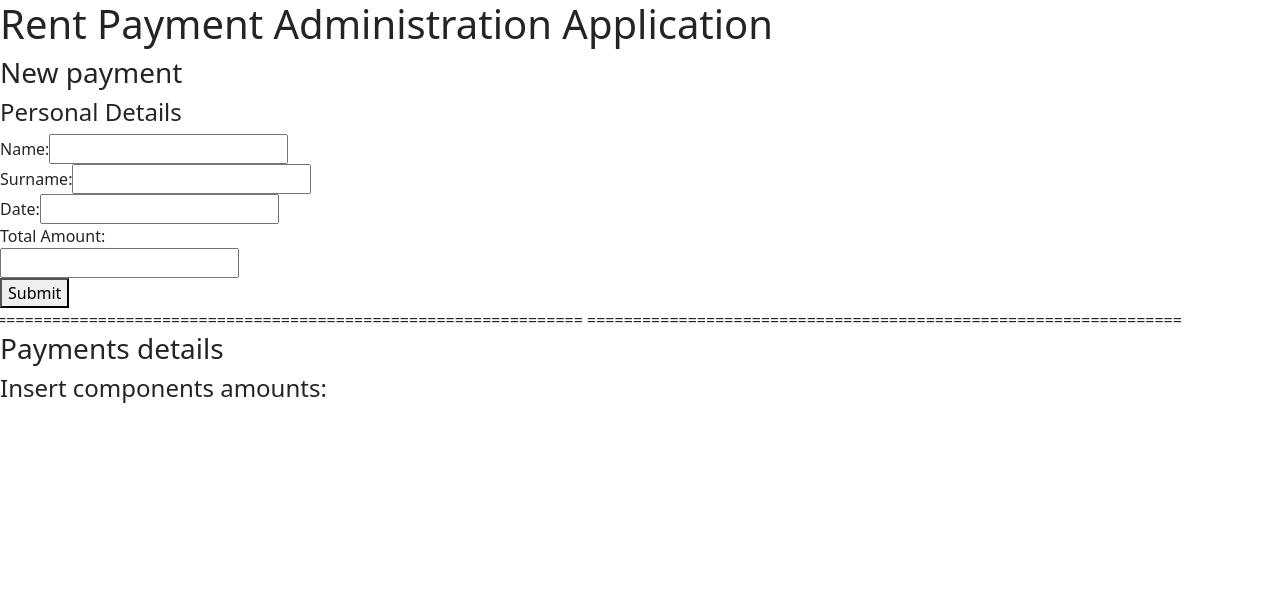
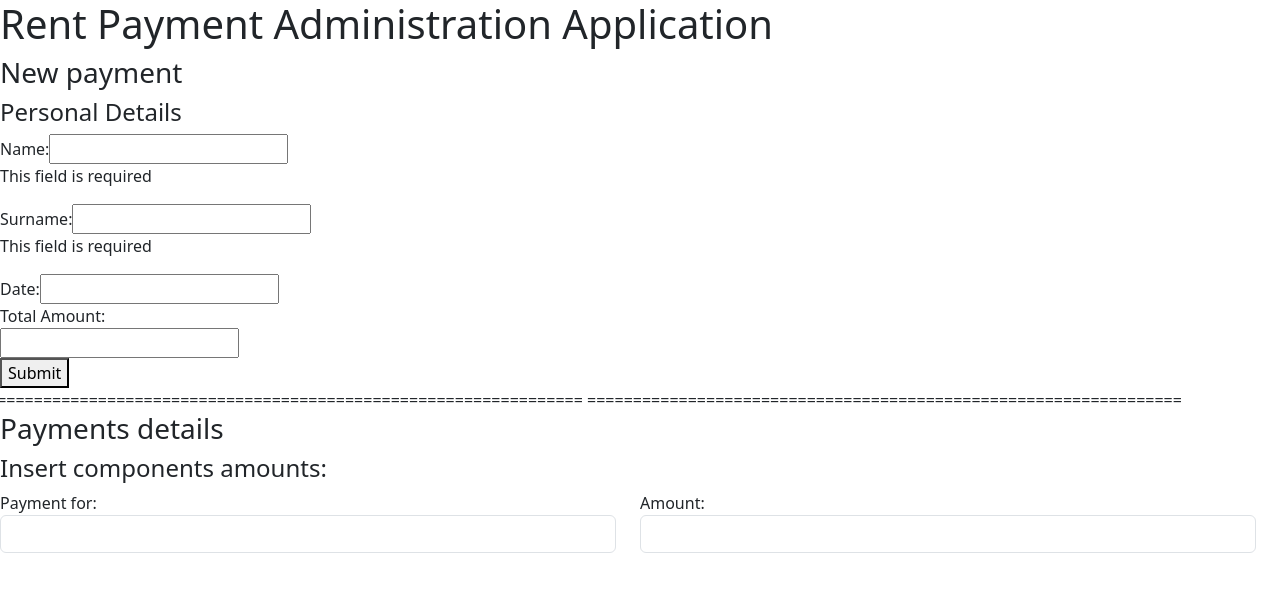
Before and after one commit to k1280/paymentCliApp, an Angular app in the folder my-app/: page / in a window 1280 px wide. Shown: the top 592 px of the page. Built offline with nearby package versions, Linux system fonts and the light colour scheme.

Commit message:
added validator, inputs in progress

```diff
--- a/my-app/src/app/payment-detail.component.html
+++ b/my-app/src/app/payment-detail.component.html
@@ -10,6 +10,7 @@
             <div class="col-md-3">
                 <label>Name:</label>
                 <input type="text" formControlName="name">
+                <p *ngIf="totalAmountForm.controls.name.errors">This field is required</p>
             </div>
             <!-- formControlName -> associate the form controls to the model,
         each form control gets the formControlName dir so they can register
@@ -17,6 +18,7 @@
             <div class="col-md-3">
                 <label>Surname:</label>
                 <input type="text" formControlName="surname">
+                <p *ngIf="totalAmountForm.controls.surname.errors">This field is required</p>
             </div>
             <div class="col-md-3">
                 <label>Date:</label>
@@ -24,7 +26,7 @@
             </div>
             <div class="col-md-3">
                 <label>Total Amount:</label>
-                <input #amount type="text" formControlName="totalAmount">
+                <input #amount type="text" formControlName="totalAmount" (keyup.enter)="onEnter(totalAmount.value)">
             </div>
             <button type="submit">Submit</button>
         </form>
@@ -70,7 +72,7 @@
         <h3>Payments details</h3>
         <h4>Insert components amounts:</h4>
         <div class="row">
-            <!-- <div class="form-group col-md-6">
+            <div class="form-group col-md-6">
                 <label for="name">Payment for:</label>
                 <input type="text" class="form-control" id="paymentPurpose">
             </div>
@@ -79,6 +81,7 @@
                 <input type="text" class="form-control" [(ngModel)]="value">
             </div>
         </div>
+        <!--
         <div class="row">
             <div class="form-group col-md-6">
                 <label for="name">Payment for:</label>
@@ -105,4 +108,4 @@
                 <button type="button" class="btn btn-default pull-right">Submit</button>
             </div>
         </div>-->
-        </div>
+    </div>
--- a/my-app/src/app/payment-detail.component.ts
+++ b/my-app/src/app/payment-detail.component.ts
@@ -1,33 +1,35 @@
 import { Component, Input, OnInit } from '@angular/core';
-//import { Customer } from './customer';
+import { Customer } from './customer';
 
-import { FormBuilder, FormGroup, FormControl } from '@angular/forms';
+import { FormBuilder, FormGroup, Validators } from '@angular/forms';
 
 @Component({
     selector: 'app-payment-detail',
     templateUrl: 'payment-detail.component.html'
 })
 
-//form model for template
+//I. form model for template
 export class PaymentDetailComponent implements OnInit {
-    /*switched to Form Builder
+    /* II. switched to Form Builder
     1. import of FormBuilder,
     2. inject it to PaymentDetailComponent
     3. form model using FormBuilder.group() in ngOnInit; no changes in the template*/
     totalAmountForm: FormGroup;
     constructor(private formBuilder: FormBuilder) { }
 
+    // III. adding validators
     ngOnInit() {
         this.totalAmountForm = this.formBuilder.group({
-            name: '',
-            surname:'',
+            name: ['', Validators.required],
+            surname: ['', Validators.required],
             date: '',
             totalAmount: ''
         });
+
     }
 
     @Input()
-    //customer: Customer = new Customer();
+    customer: Customer = new Customer();
     customerDetails: string = "Personal Details"
     //amount1: number = this.customer.totalAmount;
     value = '';
```
